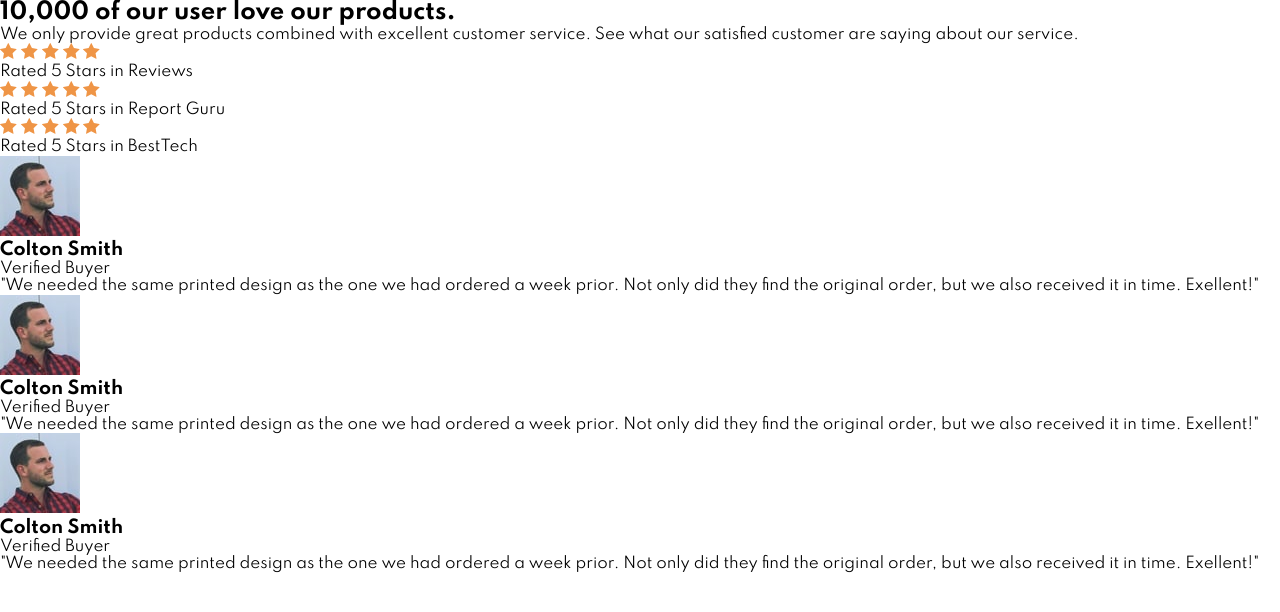
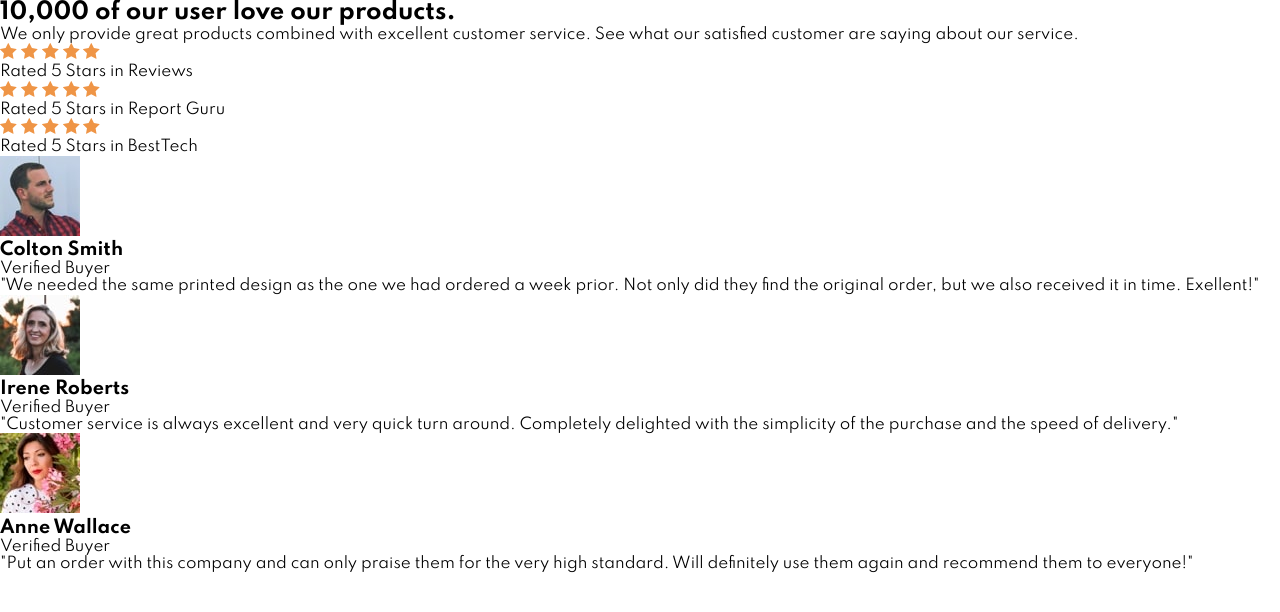
Before and after one commit to RenszCamacho/Social-Proof-Section, a website built with Parcel: page src/index.html in a window 1280 px wide. Built offline with nearby package versions, Linux system fonts and the light colour scheme.

Commit message:
Card. Fixing the images in HTML.

```diff
--- a/src/index.html
+++ b/src/index.html
@@ -151,30 +151,30 @@
           </article>
           <article class="reviews__cards">
             <img
-              src="./imges/image-colton.jpg"
-              alt="image-colton"
+              src="./imges/image-irene.jpg"
+              alt="image-irene"
               class="reviews__cardsImg"
             />
-            <h3 class="reviews__subtitle">Colton Smith</h3>
+            <h3 class="reviews__subtitle">Irene Roberts</h3>
             <span class="reviews__cardVerify">Verified Buyer</span>
             <p class="reviews__cardDescription">
-              "We needed the same printed design as the one we had ordered a
-              week prior. Not only did they find the original order, but we also
-              received it in time. Exellent!"
+              "Customer service is always excellent and very quick turn around.
+              Completely delighted with the simplicity of the purchase and the
+              speed of delivery."
             </p>
           </article>
           <article class="reviews__cards">
             <img
-              src="./imges/image-colton.jpg"
+              src="./imges/image-anne.jpg"
               alt="image-colton"
               class="reviews__cardsImg"
             />
-            <h3 class="reviews__subtitle">Colton Smith</h3>
+            <h3 class="reviews__subtitle">Anne Wallace</h3>
             <span class="reviews__cardVerify">Verified Buyer</span>
             <p class="reviews__cardDescription">
-              "We needed the same printed design as the one we had ordered a
-              week prior. Not only did they find the original order, but we also
-              received it in time. Exellent!"
+              "Put an order with this company and can only praise them for the
+              very high standard. Will definitely use them again and recommend
+              them to everyone!"
             </p>
           </article>
         </div>
```
